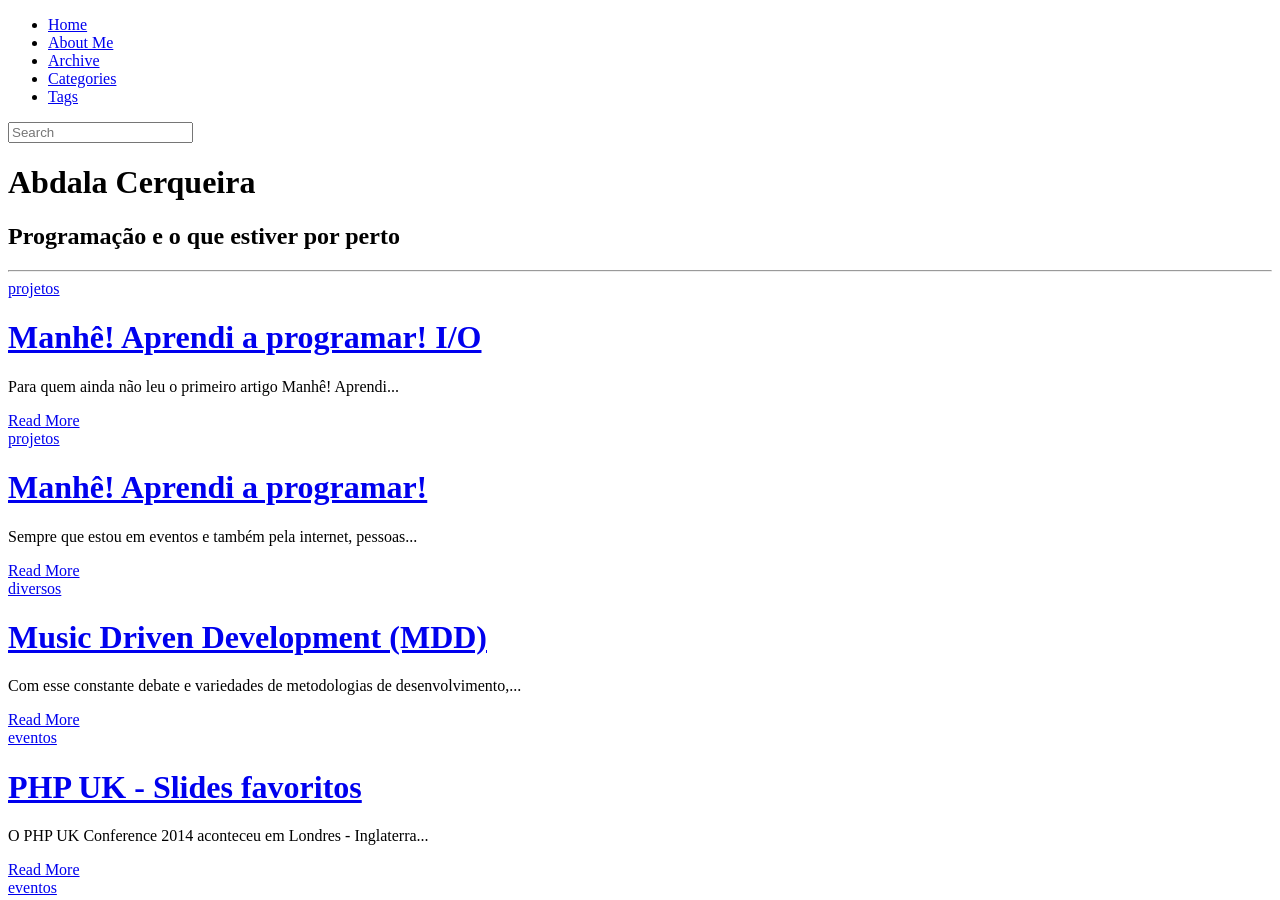
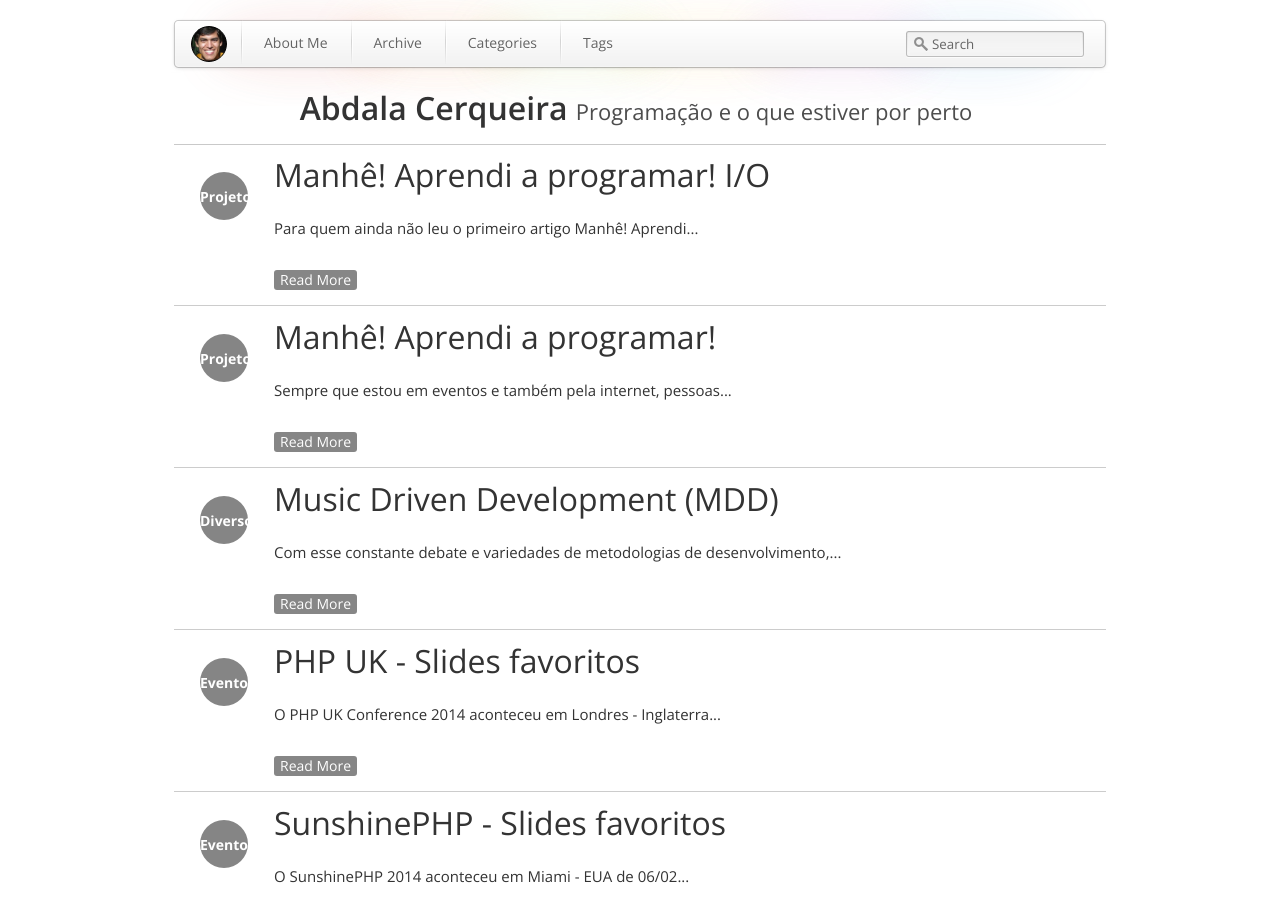
Before and after one commit to abdala/abdala.github.io, a Jekyll site: the page built from index.md, in a window 1280 px wide and 900 px high. Built offline with Jekyll 4.4.1, drawn with Linux system fonts in a browser that asks for light colours; nearby versions of some CDN libraries; some web fonts are replaced; library files that are not in the unit come from our copies.

Commit message:
Fixing assets path

```diff
--- a/_config.yml
+++ b/_config.yml
@@ -66,7 +66,7 @@ JB :
   #   http://s3.amazonaws.com/yoursite/themes/watermelon
   #   /assets
   #
-  ASSET_PATH : false
+  ASSET_PATH : /assets/themes/Snail
 
   # These paths are to the main pages Jekyll-Bootstrap ships with.
   # Some JB helpers refer to these paths; change them here if needed.
```
